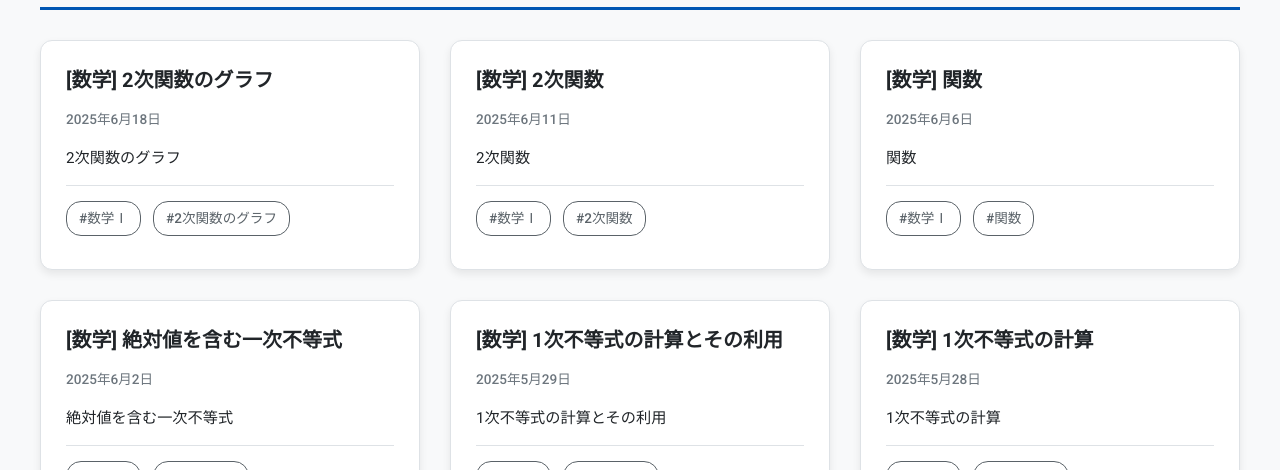
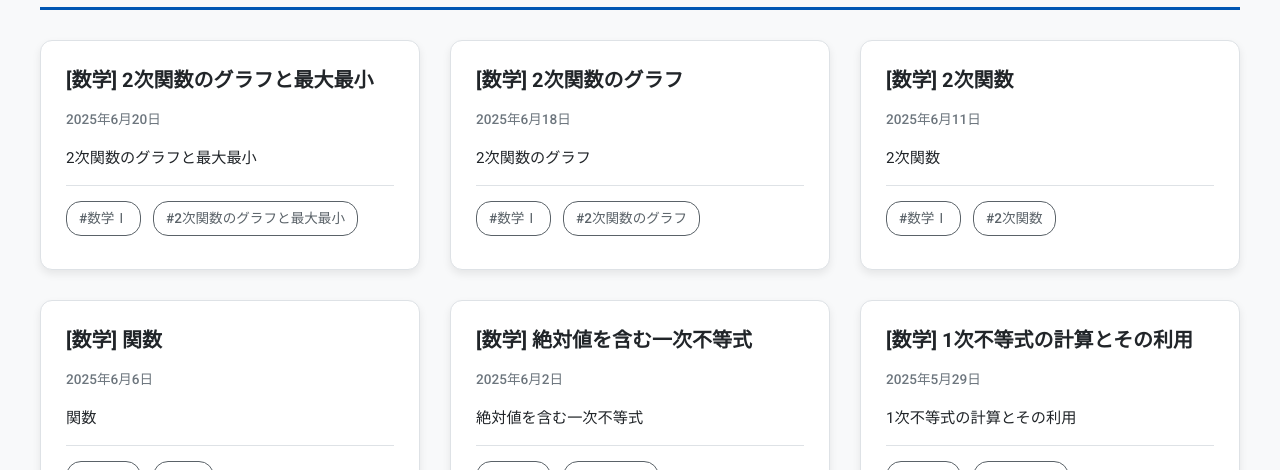
Before and after one commit to TaichanMashiko/DXMath, a plain HTML site: page index.html in a window 1280 px wide. Shown: the part 720-1190 px from the top of the page. Drawn offline with Linux system fonts and the light colour scheme.

Commit message:
Update index.html

```diff
--- a/index.html
+++ b/index.html
@@ -233,6 +233,17 @@
                 </div>
 
 
+                <article class="card" data-date="2025-06-20" data-tags="数学Ⅰ,2次関数のグラフと最大最小">
+                <div class="card-content">
+                    <h3 class="card-title"><a href="20250620.html">[数学] 2次関数のグラフと最大最小</a></h3>
+                    <p class="card-date">2025年6月20日</p>
+                    <p class="card-summary">2次関数のグラフと最大最小</p>
+                </div>
+                <div class="card-tags">
+                    <span class="tag" data-tag="数学Ⅰ">#数学Ⅰ</span>
+                    <span class="tag" data-tag="因数分解">#2次関数のグラフと最大最小</span>
+                </div>
+
             </article>
         </div>
     </main>
```
